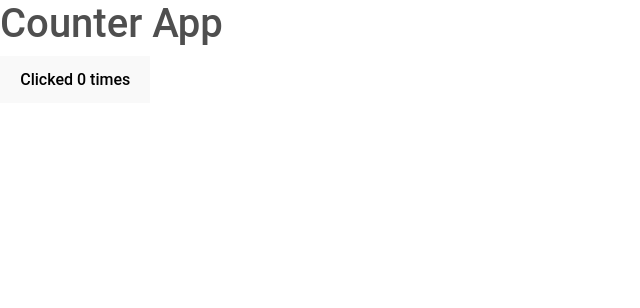
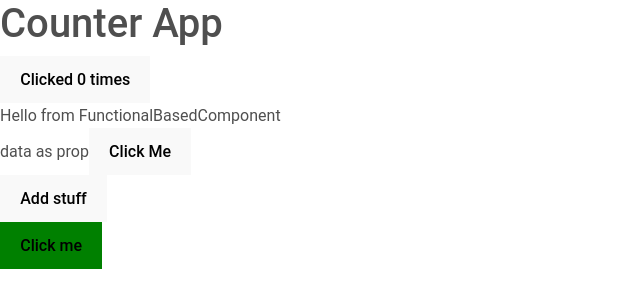
Before and after one commit to lenblazy/react-tute, a React (Vite) app: page / in a window 1280 px wide. Shown: the top 308 px of the page, without its empty margins (0-640 px from the left). Built offline with nearby package versions, Linux system fonts and the light colour scheme.

Commit message:
Use useContext to provide global values to components

```diff
--- a/src/CounterApp.jsx
+++ b/src/CounterApp.jsx
@@ -1,4 +1,5 @@
-import { Component, useState, useEffect } from "react";
+import {Component, useState, useEffect, createContext} from "react";
+import FunctionalBasedComponent from "./components/FunctionalBasedComponent.jsx";
 
 // class CounterApp extends Component {
 //
@@ -30,6 +31,9 @@ import { Component, useState, useEffect } from "react";
 //     }
 // }
 
+export const Context = createContext('light');
+console.log(Context);
+
 const CounterApp = () => {
 
     const [count, setCount] = useState(0); //initial state
@@ -56,10 +60,13 @@ const CounterApp = () => {
     }) //component will unmount
 
     return (
-        <div>
-            <h1>Counter App</h1>
-            <button onClick={increment}>Clicked {count} times</button>
-        </div>
+        <Context.Provider value="green">
+            <div>
+                <h1>Counter App</h1>
+                <button onClick={increment}>Clicked {count} times</button>
+                <FunctionalBasedComponent />
+            </div>
+        </Context.Provider>
     )
 }
 
--- a/src/components/FunctionalBasedComponent.jsx
+++ b/src/components/FunctionalBasedComponent.jsx
@@ -1,6 +1,7 @@
-import React from "react";
+import React, {useContext} from "react";
 import PropsExample from "../PropExample/index.jsx";
 import NewChild from "../PropExample/newChild.jsx";
+import {Context} from "../CounterApp.jsx";
 
 const Child = () => {
     return (
@@ -14,11 +15,15 @@ function FunctionalBasedComponent() {
 
     const getValueFromChildComponent = (value) => console.log(value);
 
+    const getValueFromContext = useContext(Context);
+    console.log(getValueFromContext);
+
     return (
         <div>
             Hello from FunctionalBasedComponent
             <PropsExample parentComponentHandler={parentComponentHandler} flag={true} data="data as prop"/>
             <NewChild getValueFromChildComponent={getValueFromChildComponent} />
+            <button style={{backgroundColor: getValueFromContext}}>Click me</button>
         </div>
     );
 }
```
